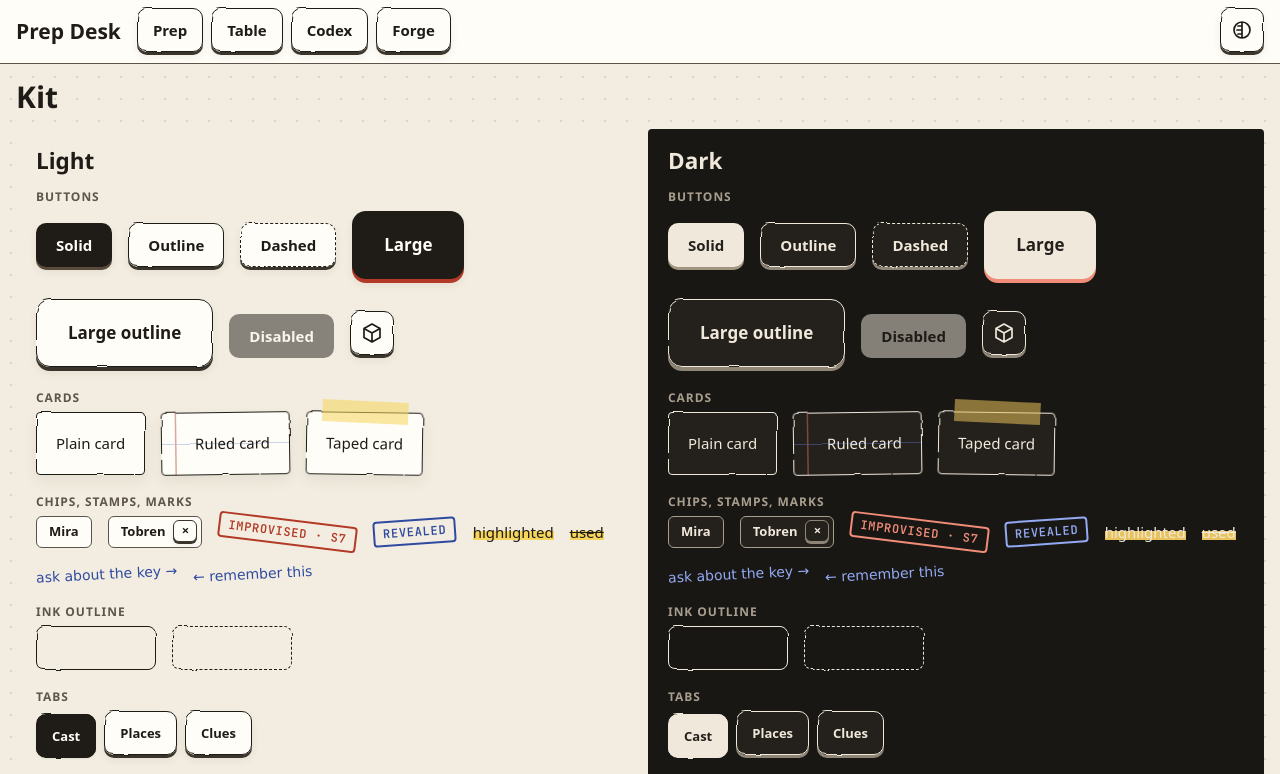
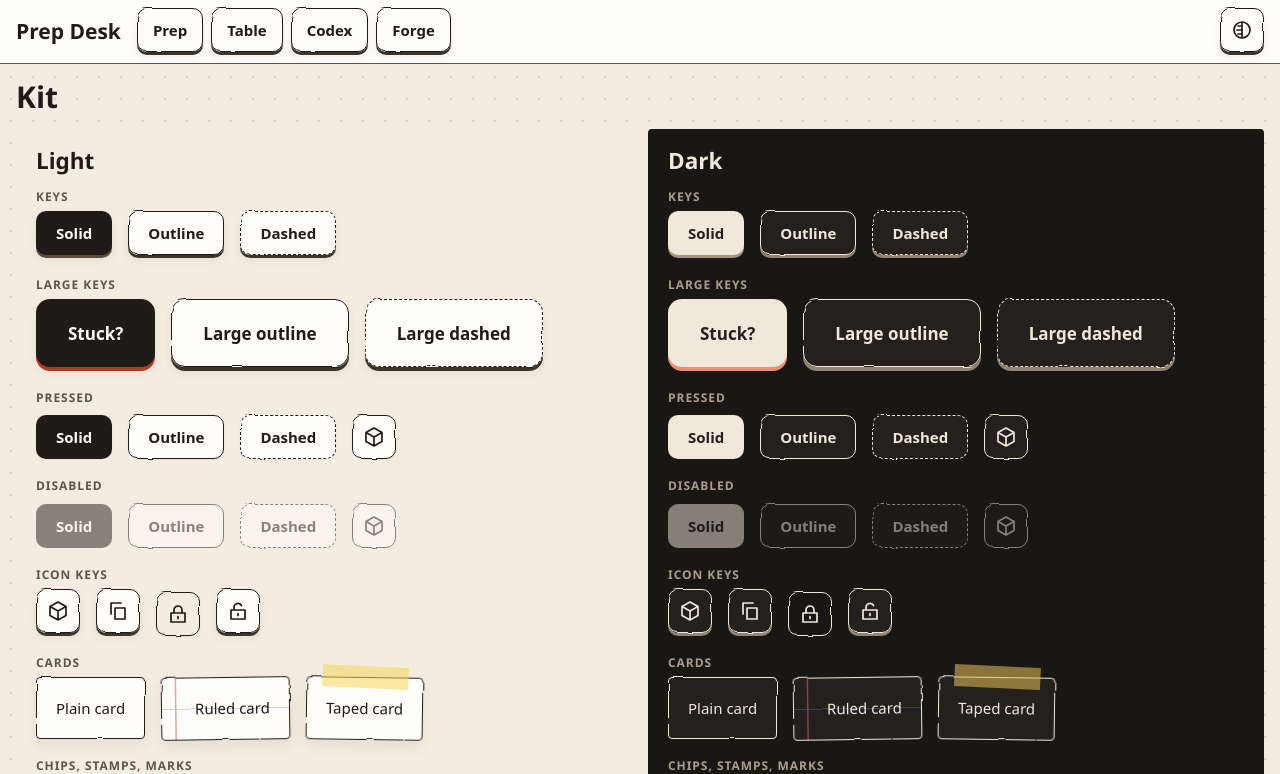
Before and after one commit to TheGMChef/Claude, a React (Vite) app in the folder apps/web/: page /kit in a window 1280 px wide. Shown: the top 774 px of the page. Built offline with nearby package versions, Linux system fonts and the light colour scheme; a web font is replaced by a local one.

Commit message:
test(web): key guard and component tests; kit page shows every key state
Co-Authored-By: Claude Opus 5.5 <noreply@anthropic.com>
Claude-Session: https://claude.ai/code/session_01RbbXhz1Y9uN424qnRSxPX5

```diff
--- a/apps/web/src/dev/KitPage.tsx
+++ b/apps/web/src/dev/KitPage.tsx
@@ -57,16 +57,50 @@ function Sample({ theme }: { theme: 'light' | 'dark' }) {
     <div className="kit-theme" data-theme={theme}>
       <h2>{theme === 'light' ? 'Light' : 'Dark'}</h2>
 
-      <Group title="Buttons">
+      <Group title="Keys">
         <Button>Solid</Button>
         <Button variant="outline">Outline</Button>
         <Button variant="dashed">Dashed</Button>
-        <Button size="lg">Large</Button>
+      </Group>
+
+      <Group title="Large keys">
+        <Button size="lg">Stuck?</Button>
         <Button variant="outline" size="lg">
           Large outline
         </Button>
-        <Button disabled>Disabled</Button>
+        <Button variant="dashed" size="lg">
+          Large dashed
+        </Button>
+      </Group>
+
+      {/* .is-pressed mirrors :active so a screenshot can show the pressed state */}
+      <Group title="Pressed">
+        <Button className="is-pressed">Solid</Button>
+        <Button variant="outline" className="is-pressed">
+          Outline
+        </Button>
+        <Button variant="dashed" className="is-pressed">
+          Dashed
+        </Button>
+        <IconButton icon="dice" label="Roll again (pressed)" className="is-pressed" />
+      </Group>
+
+      <Group title="Disabled">
+        <Button disabled>Solid</Button>
+        <Button variant="outline" disabled>
+          Outline
+        </Button>
+        <Button variant="dashed" disabled>
+          Dashed
+        </Button>
+        <IconButton icon="dice" label="Roll again (disabled)" disabled />
+      </Group>
+
+      <Group title="Icon keys">
         <IconButton icon="dice" label="Roll again" />
+        <IconButton icon="copy" label="Copy" />
+        <IconButton icon="lock" label="Unlock name" aria-pressed={true} />
+        <IconButton icon="unlock" label="Lock role" aria-pressed={false} />
       </Group>
 
       <Group title="Cards">
```
Also changed, not shown: 1 other file (tests, documents, lock files or other folders).
